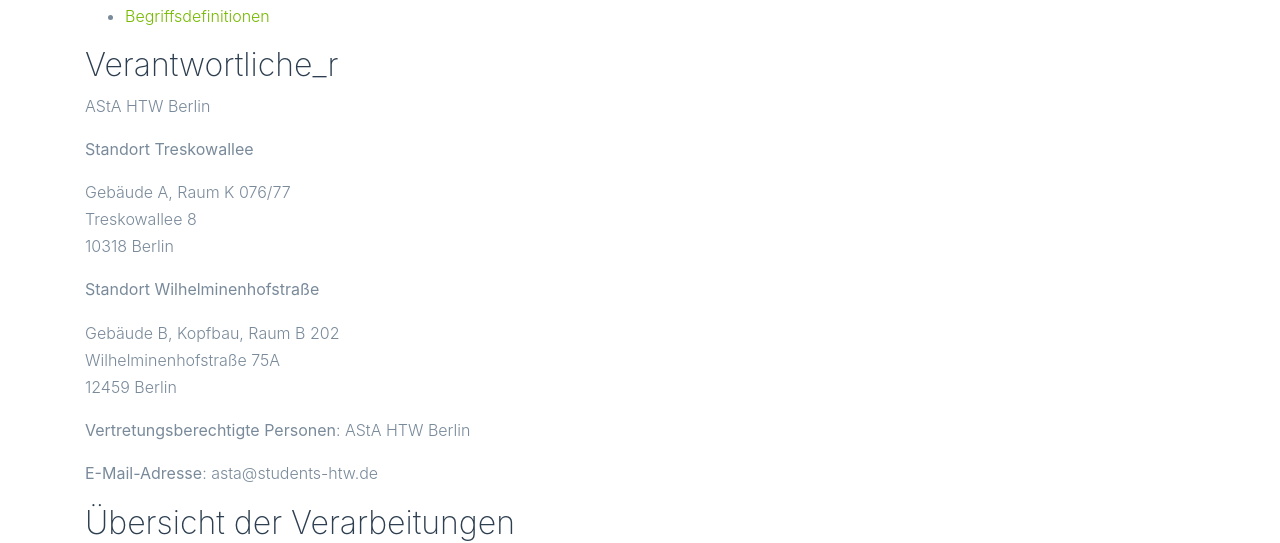
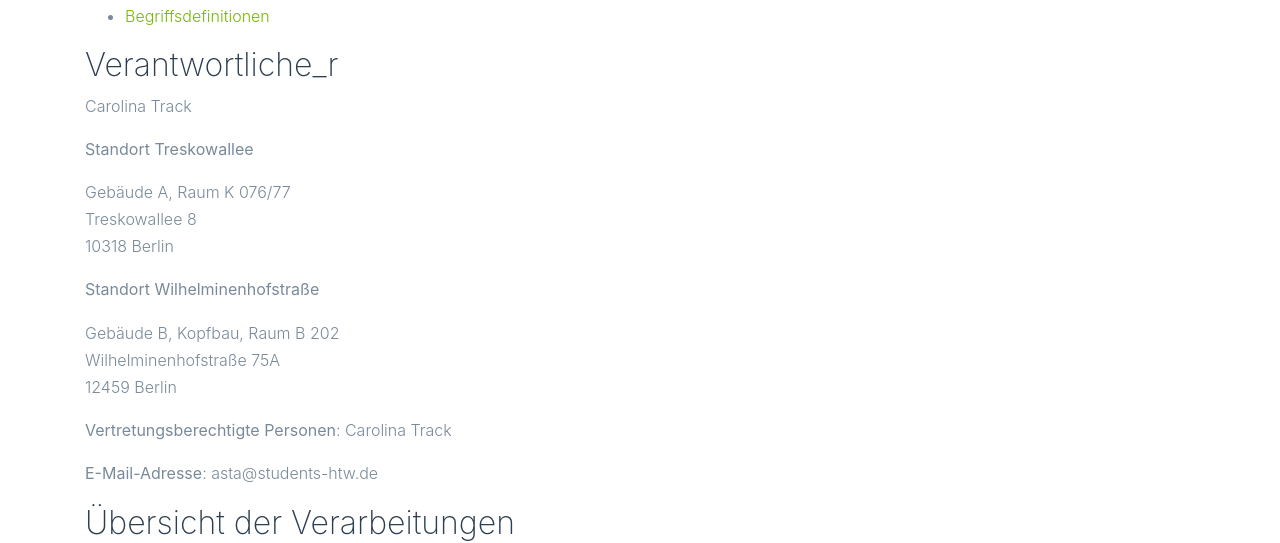
Before and after one commit to astahtwberlin/astahtwberlin.github.io, a Jekyll site: the page built from datenschutz.html, in a window 1280 px wide and 900 px high, scrolled down 620 px. Shown: the part 164-707 px from the top of the window. Built offline with Jekyll 4.4.1, drawn with Linux system fonts in a browser that asks for light colours; some web fonts are replaced.

Commit message:
Update from Forestry.io Carolina Track updated _data/infos.yml

```diff
--- a/_data/infos.yml
+++ b/_data/infos.yml
@@ -16,4 +16,4 @@ office:
     strasse: Wilhelminenhofstraße 75A
     plz_ort: 12459 Berlin
     raum: Gebäude B, Kopfbau, Raum B 202
-verantwortliche_r: AStA HTW Berlin
+verantwortliche_r: Carolina Track
```
